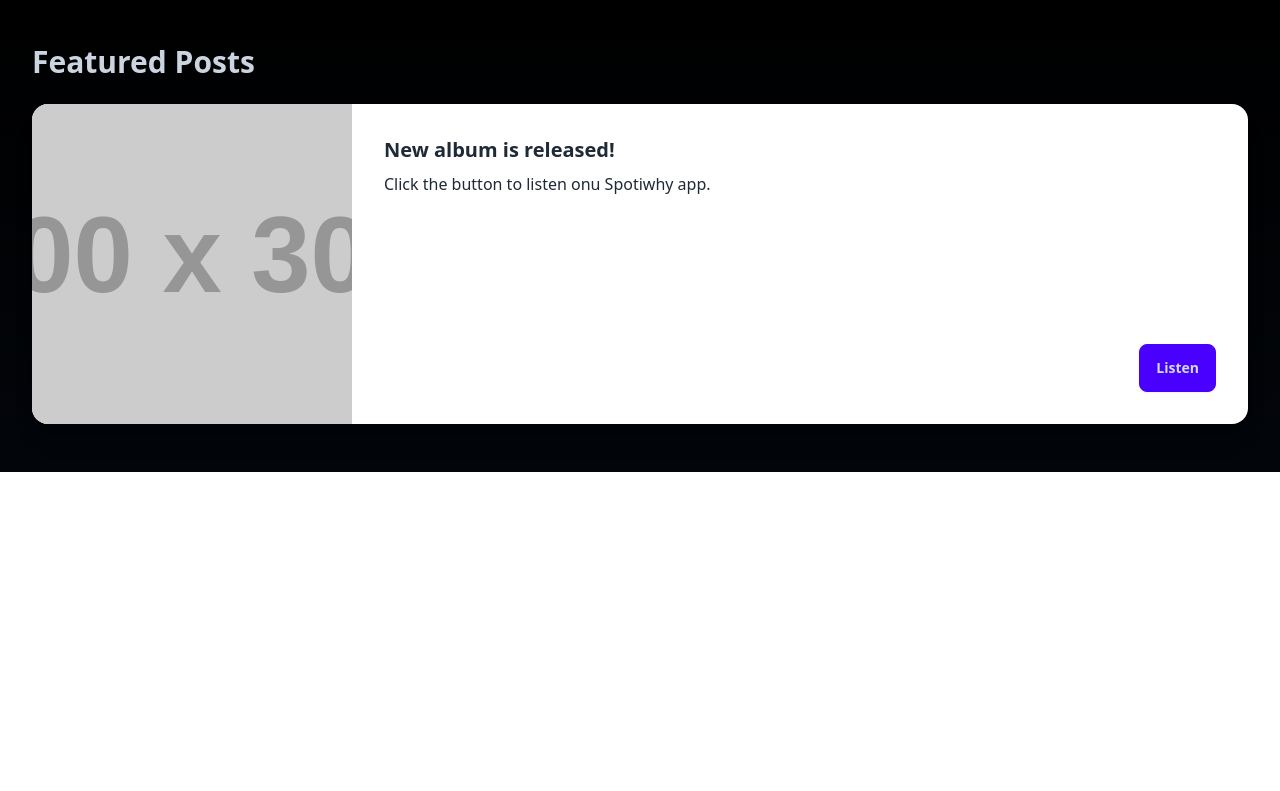
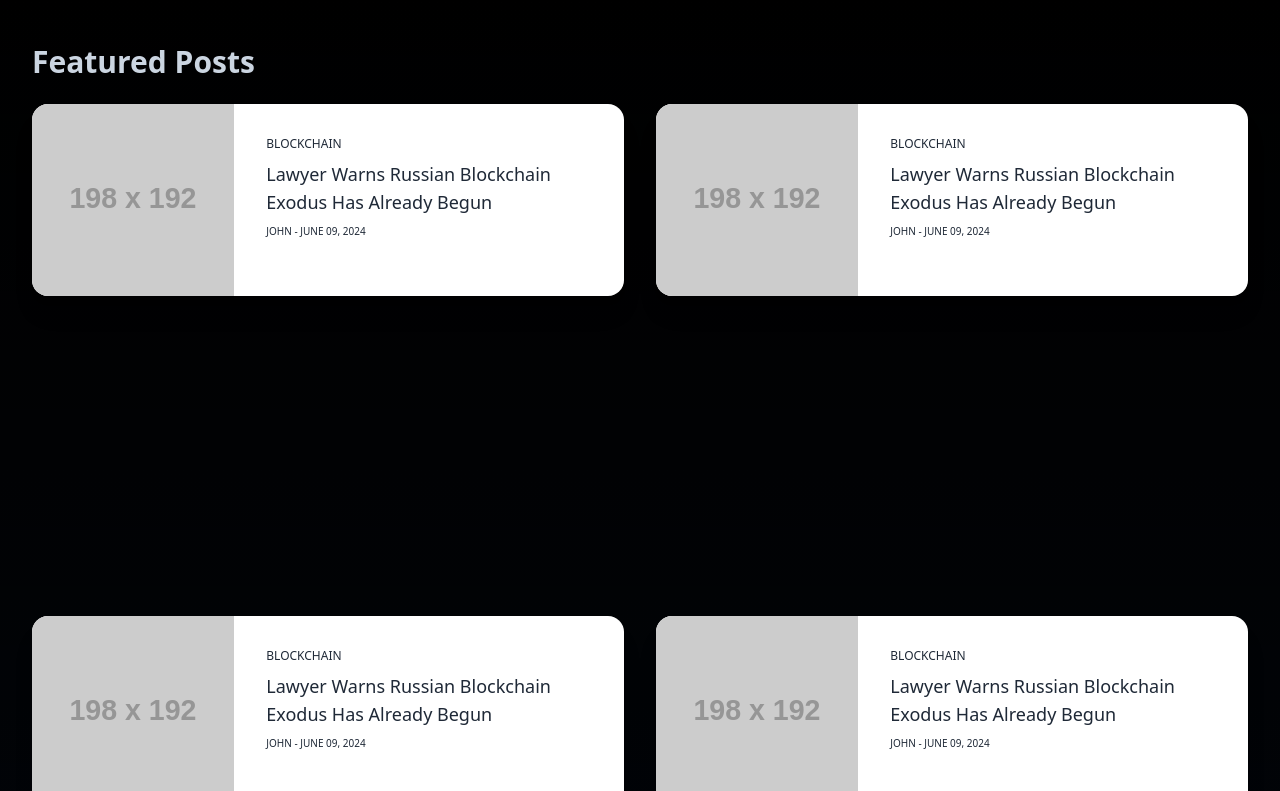
Before and after one commit to mbwicaksana/porto-1, a React (Create React App) app: page /blogs in a window 1280 px wide. Shown: the part 880-1671 px from the top of the page. Before the commit the page ends 1352 px from the top, so only its background shows below. Built offline with nearby package versions, Linux system fonts and the light colour scheme.

Commit message:
Home - 29 Feb 24
Home - 29 Feb 24 - 07:52

```diff
--- a/package.json
+++ b/package.json
@@ -3,6 +3,7 @@
   "version": "0.1.0",
   "private": true,
   "dependencies": {
+    "@phosphor-icons/react": "^2.0.15",
     "@testing-library/jest-dom": "^5.17.0",
     "@testing-library/react": "^13.4.0",
     "@testing-library/user-event": "^13.5.0",
@@ -38,7 +39,6 @@
   },
   "devDependencies": {
     "daisyui": "^4.6.1",
-    "prettier": "^3.2.5",
     "prettier-plugin-tailwindcss": "^0.5.11",
     "tailwindcss": "^3.4.1"
   }
--- a/src/Pages/Blogs.jsx
+++ b/src/Pages/Blogs.jsx
@@ -2,6 +2,7 @@ import React from "react";
 import Navbar from "../components/utils/Navbar";
 import Hero from "../components/Blogs/Hero";
 import Featured from "../components/Blogs/Featured";
+import Footer from "../components/utils/Footer";
 
 const Dashboard = () => {
   return (
@@ -9,6 +10,7 @@ const Dashboard = () => {
       <Navbar />
       <Hero />
       <Featured />
+      <Footer />
     </>
   );
 };
--- a/src/components/Blogs/Featured.jsx
+++ b/src/components/Blogs/Featured.jsx
@@ -5,24 +5,112 @@ const Featured = () => {
     <>
       <div className="mx-auto max-w-full bg-primary-dark bg-gradient-to-b from-black to-transparent px-4 py-8 sm:px-6 sm:py-12 lg:px-8">
         <header className="text-center">
-          <h2 className="mb-6 text-start text-xl  font-bold text-slate-300 sm:text-3xl">
+          <h2 className="mb-6 text-start text-xl font-bold text-slate-300  sm:text-3xl">
             Featured Posts
           </h2>
         </header>
         <section>
-          <div className="card max-h-full max-w-full bg-base-100 shadow-xl lg:card-side">
+          <div className="grid grid-cols-1 gap-16  sm:gap-96 lg:grid-cols-2 lg:gap-8">
+            <div className="h-32 rounded-lg">
+              <div className="card min-h-full max-w-full bg-base-100 shadow-xl lg:card-side">
                 <figure>
+                  {/* Desktop */}
                   <img
-                className="md:h-80 md:w-80"
+                    className="hidden md:block md:h-48 md:w-80"
+                    src="https://placehold.co/198x192"
+                    alt="Album"
+                  />
+                  {/* Mobile */}
+                  <img
+                    className="hidden sm:block md:hidden"
                     src="https://placehold.co/700x300"
                     alt="Album"
                   />
                 </figure>
                 <div className="card-body">
-              <h2 className="card-title">New album is released!</h2>
-              <p>Click the button to listen onu Spotiwhy app.</p>
-              <div className="card-actions justify-end">
-                <button className="btn btn-primary">Listen</button>
+                  <h3 className="text-xs">BLOCKCHAIN</h3>
+                  <h1 className="text-lg">
+                    Lawyer Warns Russian Blockchain Exodus Has Already Begun
+                  </h1>
+                  <h2 className="text-xxs">JOHN - JUNE 09, 2024</h2>
+                </div>
+              </div>
+            </div>
+            <div className="h-32 rounded-lg sm:mb-96">
+              <div className="card min-h-full max-w-full bg-base-100 shadow-xl lg:card-side">
+                <figure>
+                  {/* Desktop */}
+                  <img
+                    className="hidden md:block md:h-48 md:w-80"
+                    src="https://placehold.co/198x192"
+                    alt="Album"
+                  />
+                  {/* Mobile */}
+                  <img
+                    className="hidden sm:block md:hidden"
+                    src="https://placehold.co/700x300"
+                    alt="Album"
+                  />
+                </figure>
+                <div className="card-body">
+                  <h3 className="text-xs">BLOCKCHAIN</h3>
+                  <h1 className="text-lg">
+                    Lawyer Warns Russian Blockchain Exodus Has Already Begun
+                  </h1>
+                  <h2 className="text-xxs">JOHN - JUNE 09, 2024</h2>
+                </div>
+              </div>
+            </div>
+          </div>
+          <div className="grid grid-cols-1 gap-16 sm:gap-96 lg:grid-cols-2 lg:gap-8">
+            <div className="h-32 rounded-lg">
+              <div className="card min-h-full max-w-full bg-base-100 shadow-xl lg:card-side">
+                <figure>
+                  {/* Desktop */}
+                  <img
+                    className="hidden md:block md:h-48 md:w-80"
+                    src="https://placehold.co/198x192"
+                    alt="Album"
+                  />
+                  {/* Mobile */}
+                  <img
+                    className="hidden sm:block md:hidden"
+                    src="https://placehold.co/700x300"
+                    alt="Album"
+                  />
+                </figure>
+                <div className="card-body">
+                  <h3 className="text-xs">BLOCKCHAIN</h3>
+                  <h1 className="text-lg">
+                    Lawyer Warns Russian Blockchain Exodus Has Already Begun
+                  </h1>
+                  <h2 className="text-xxs">JOHN - JUNE 09, 2024</h2>
+                </div>
+              </div>
+            </div>
+            <div className="h-32 rounded-lg sm:mb-96">
+              <div className="card min-h-full max-w-full bg-base-100 shadow-xl lg:card-side">
+                <figure>
+                  {/* Desktop */}
+                  <img
+                    className="hidden md:block md:h-48 md:w-80"
+                    src="https://placehold.co/198x192"
+                    alt="Album"
+                  />
+                  {/* Mobile */}
+                  <img
+                    className="hidden sm:block md:hidden"
+                    src="https://placehold.co/700x300"
+                    alt="Album"
+                  />
+                </figure>
+                <div className="card-body">
+                  <h3 className="text-xs">BLOCKCHAIN</h3>
+                  <h1 className="text-lg">
+                    Lawyer Warns Russian Blockchain Exodus Has Already Begun
+                  </h1>
+                  <h2 className="text-xxs">JOHN - JUNE 09, 2024</h2>
+                </div>
               </div>
             </div>
           </div>
--- a/src/components/utils/Footer.jsx
+++ b/src/components/utils/Footer.jsx
@@ -1,4 +1,5 @@
 import React from "react";
+import { Heart } from "@phosphor-icons/react";
 
 const Footer = () => {
   return (
@@ -6,10 +7,10 @@ const Footer = () => {
       <footer className="bg-primary-dark">
         <div className="mx-auto max-w-5xl px-4 py-16 sm:px-6 lg:px-8">
           <div className="flex justify-center text-teal-600 dark:text-teal-300">
-            <img src="https://placehold.co/70x70" alt="logo" />
+            <Heart size={32} color="#b22222" weight="fill" />
           </div>
 
-          <p className="mx-auto mt-6 max-w-md text-center leading-relaxed text-accent-secondary italic font-light">
+          <p className="mx-auto mt-6 max-w-md text-center font-light italic leading-relaxed text-accent-secondary">
             “I always wonder why birds choose to stay in the same place when
             they can fly anywhere on the earth, then I ask myself the same
             question.” ― Harun Yahya
@@ -119,7 +120,7 @@ const Footer = () => {
                   width="16"
                   height="16"
                   fill="currentColor"
-                  className="w-6 h-6"
+                  className="h-6 w-6"
                   viewBox="0 0 16 16"
                 >
                   <path
```
Also changed, not shown: 1 other file (tests, documents, lock files or other folders). Lines whose indentation alone changed are shown as unchanged.
